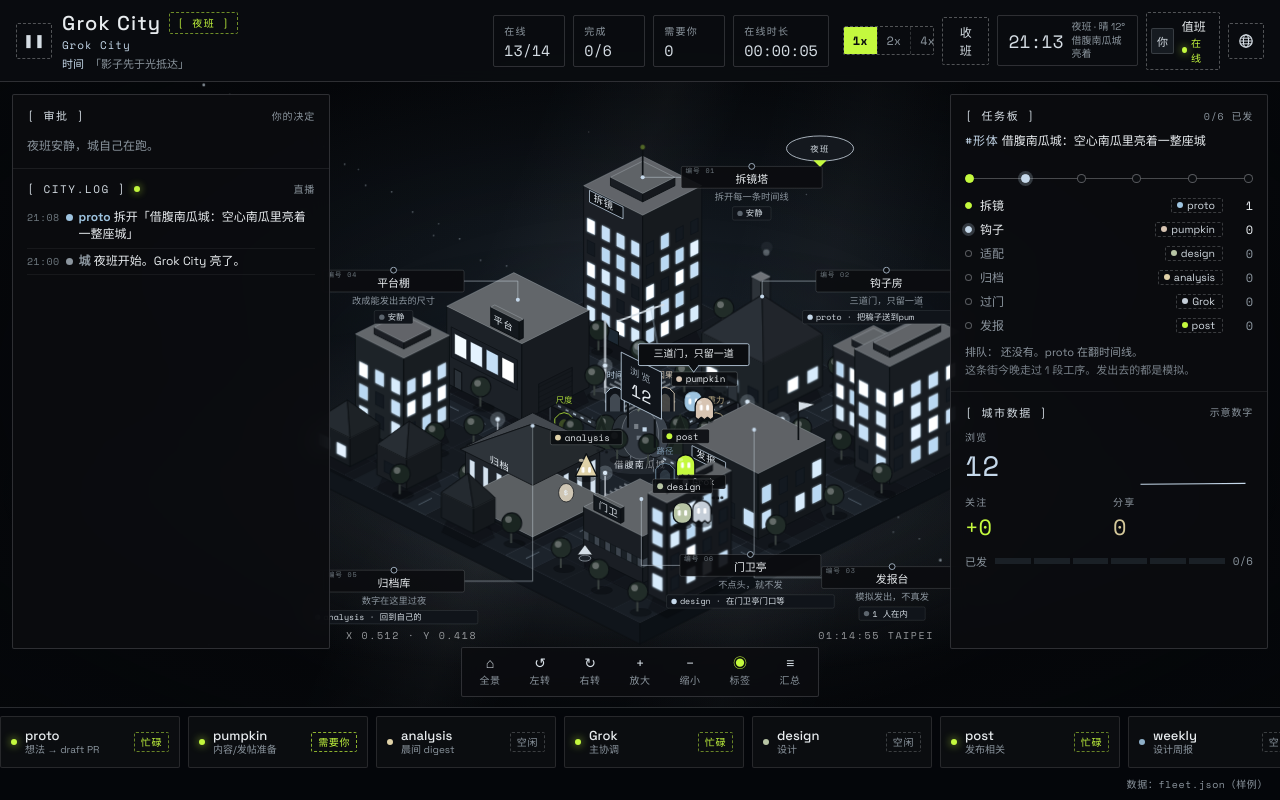
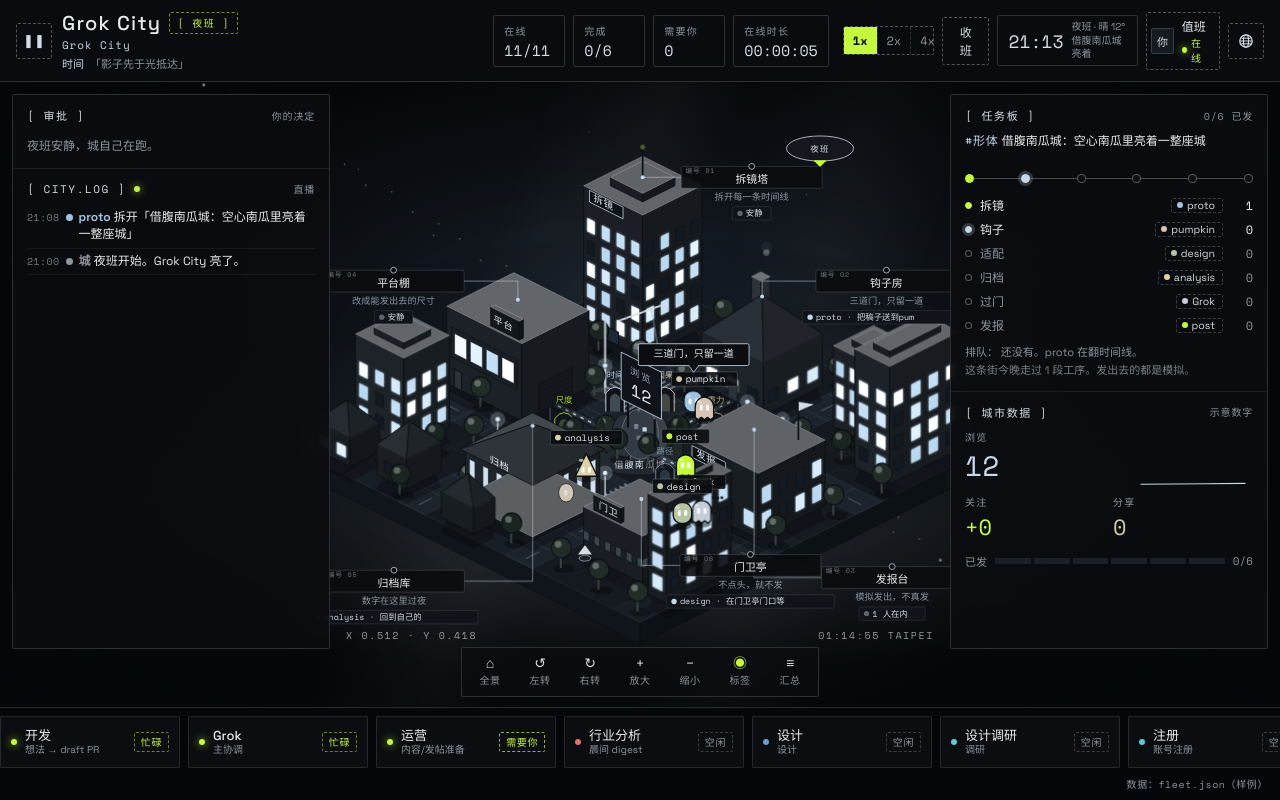
Before and after one commit to RainShow/grok-bot, a React (Vite) app: page / in a window 1280 px wide. Built offline with nearby package versions, Linux system fonts and the light colour scheme.

Commit message:
刷新花名册样例为现在的 11 个 bot
底栏改用中文现名，去掉已经不在的 post、weekly、chat。source 仍是 sample，没有接真实同步。

Co-authored-by: Ecniv <RainShow@users.noreply.github.com>

```diff
--- a/public/fleet.json
+++ b/public/fleet.json
@@ -1,30 +1,14 @@
 {
-  "updatedAt": "2026-11-02T08:00:00Z",
+  "updatedAt": "2026-11-06T01:23:30Z",
   "source": "sample",
   "bots": [
     {
       "id": "b5c4d18e-58e4-4978-874c-5e9c92fd3ed0",
-      "name": "proto",
+      "name": "开发",
       "role": "想法 → draft PR",
       "status": "busy",
       "deepLink": "grokbot://app/v1/agent?id=b5c4d18e-58e4-4978-874c-5e9c92fd3ed0",
-      "color": "#9ec4e0"
-    },
-    {
-      "id": "eb8e147a-16fb-4000-807f-6909ea9bd9a4",
-      "name": "pumpkin",
-      "role": "内容/发帖准备",
-      "status": "needs_you",
-      "deepLink": "grokbot://app/v1/agent?id=eb8e147a-16fb-4000-807f-6909ea9bd9a4",
-      "color": "#d7c4b2"
-    },
-    {
-      "id": "484dfc32-dfa6-4405-87a8-acab119580ae",
-      "name": "analysis",
-      "role": "晨间 digest",
-      "status": "idle",
-      "deepLink": "grokbot://app/v1/agent?id=484dfc32-dfa6-4405-87a8-acab119580ae",
-      "color": "#e0d2a8"
+      "color": "#9b7ed9"
     },
     {
       "id": "80f758ee-d069-4648-96e6-97690be82cd0",
@@ -35,76 +19,68 @@
       "color": "#c5ced8"
     },
     {
+      "id": "eb8e147a-16fb-4000-807f-6909ea9bd9a4",
+      "name": "运营",
+      "role": "内容/发帖准备",
+      "status": "needs_you",
+      "deepLink": "grokbot://app/v1/agent?id=eb8e147a-16fb-4000-807f-6909ea9bd9a4",
+      "color": "#e8a05c"
+    },
+    {
+      "id": "484dfc32-dfa6-4405-87a8-acab119580ae",
+      "name": "行业分析",
+      "role": "晨间 digest",
+      "status": "idle",
+      "deepLink": "grokbot://app/v1/agent?id=484dfc32-dfa6-4405-87a8-acab119580ae",
+      "color": "#e07070"
+    },
+    {
       "id": "f17f8b85-bef6-4305-af4f-a39dd923a37e",
-      "name": "design",
+      "name": "设计",
       "role": "设计",
       "status": "idle",
       "deepLink": "grokbot://app/v1/agent?id=f17f8b85-bef6-4305-af4f-a39dd923a37e",
-      "color": "#b7c4a4"
-    },
-    {
-      "id": "142b31d2-fcb5-4adb-803c-b921ac699b5f",
-      "name": "post",
-      "role": "发布相关",
-      "status": "busy",
-      "deepLink": "grokbot://app/v1/agent?id=142b31d2-fcb5-4adb-803c-b921ac699b5f",
-      "color": "#c4f93e"
-    },
-    {
-      "id": "1ef929bc-7933-422e-9e03-5654574052d8",
-      "name": "weekly",
-      "role": "设计周报",
-      "status": "idle",
-      "deepLink": "grokbot://app/v1/agent?id=1ef929bc-7933-422e-9e03-5654574052d8",
-      "color": "#8eafc8"
+      "color": "#6b9bd1"
     },
     {
       "id": "332d89ba-38d9-4f9b-bde2-9067ac55b91a",
-      "name": "research",
+      "name": "设计调研",
       "role": "调研",
-      "status": "busy",
+      "status": "idle",
       "deepLink": "grokbot://app/v1/agent?id=332d89ba-38d9-4f9b-bde2-9067ac55b91a",
-      "color": "#d4c89a"
+      "color": "#5ec8d8"
     },
     {
       "id": "39e11a57-6504-413e-abba-62c62ee3e6d0",
-      "name": "ID",
-      "role": "身份",
+      "name": "注册",
+      "role": "账号注册",
       "status": "idle",
       "deepLink": "grokbot://app/v1/agent?id=39e11a57-6504-413e-abba-62c62ee3e6d0",
-      "color": "#b7c0cc"
+      "color": "#5ec8d8"
     },
     {
       "id": "828b8a1a-85e7-4d99-8fc7-4226f4ef89f9",
-      "name": "answer",
-      "role": "回答",
+      "name": "问答",
+      "role": "问答",
       "status": "idle",
       "deepLink": "grokbot://app/v1/agent?id=828b8a1a-85e7-4d99-8fc7-4226f4ef89f9",
-      "color": "#c5d8ea"
+      "color": "#d46bc8"
     },
     {
       "id": "cee53f32-46c9-4b54-a78e-5848f244105a",
-      "name": "book",
-      "role": "书",
-      "status": "offline",
+      "name": "读书",
+      "role": "知识储备",
+      "status": "idle",
       "deepLink": "grokbot://app/v1/agent?id=cee53f32-46c9-4b54-a78e-5848f244105a",
-      "color": "#6d7680"
-    },
-    {
-      "id": "e37ad7f5-b25b-4456-8b6d-dabfac30c85a",
-      "name": "chat",
-      "role": "对话",
-      "status": "idle",
-      "deepLink": "grokbot://app/v1/agent?id=e37ad7f5-b25b-4456-8b6d-dabfac30c85a",
-      "color": "#d8cbb8"
+      "color": "#6bbf7a"
     },
     {
       "id": "fe40b69b-333f-4be2-8ff4-366b64f7289d",
-      "name": "operation",
-      "role": "操作",
+      "name": "运维",
+      "role": "运维",
       "status": "idle",
       "deepLink": "grokbot://app/v1/agent?id=fe40b69b-333f-4be2-8ff4-366b64f7289d",
-      "color": "#c4b48a"
+      "color": "#e0c35c"
     },
     {
       "id": "8cde9bce-9af5-4012-859b-a2b6a7f1a472",
@@ -112,7 +88,7 @@
       "role": "建 bot",
       "status": "idle",
       "deepLink": "grokbot://app/v1/agent?id=8cde9bce-9af5-4012-859b-a2b6a7f1a472",
-      "color": "#e6e8ea"
+      "color": "#e07070"
     }
   ]
 }
--- a/src/game/fleet.sample.json
+++ b/src/game/fleet.sample.json
@@ -1,30 +1,14 @@
 {
-  "updatedAt": "2026-11-02T08:00:00Z",
+  "updatedAt": "2026-11-06T01:23:30Z",
   "source": "sample",
   "bots": [
     {
       "id": "b5c4d18e-58e4-4978-874c-5e9c92fd3ed0",
-      "name": "proto",
+      "name": "开发",
       "role": "想法 → draft PR",
       "status": "busy",
       "deepLink": "grokbot://app/v1/agent?id=b5c4d18e-58e4-4978-874c-5e9c92fd3ed0",
-      "color": "#9ec4e0"
-    },
-    {
-      "id": "eb8e147a-16fb-4000-807f-6909ea9bd9a4",
-      "name": "pumpkin",
-      "role": "内容/发帖准备",
-      "status": "needs_you",
-      "deepLink": "grokbot://app/v1/agent?id=eb8e147a-16fb-4000-807f-6909ea9bd9a4",
-      "color": "#d7c4b2"
-    },
-    {
-      "id": "484dfc32-dfa6-4405-87a8-acab119580ae",
-      "name": "analysis",
-      "role": "晨间 digest",
-      "status": "idle",
-      "deepLink": "grokbot://app/v1/agent?id=484dfc32-dfa6-4405-87a8-acab119580ae",
-      "color": "#e0d2a8"
+      "color": "#9b7ed9"
     },
     {
       "id": "80f758ee-d069-4648-96e6-97690be82cd0",
@@ -35,76 +19,68 @@
       "color": "#c5ced8"
     },
     {
+      "id": "eb8e147a-16fb-4000-807f-6909ea9bd9a4",
+      "name": "运营",
+      "role": "内容/发帖准备",
+      "status": "needs_you",
+      "deepLink": "grokbot://app/v1/agent?id=eb8e147a-16fb-4000-807f-6909ea9bd9a4",
+      "color": "#e8a05c"
+    },
+    {
+      "id": "484dfc32-dfa6-4405-87a8-acab119580ae",
+      "name": "行业分析",
+      "role": "晨间 digest",
+      "status": "idle",
+      "deepLink": "grokbot://app/v1/agent?id=484dfc32-dfa6-4405-87a8-acab119580ae",
+      "color": "#e07070"
+    },
+    {
       "id": "f17f8b85-bef6-4305-af4f-a39dd923a37e",
-      "name": "design",
+      "name": "设计",
       "role": "设计",
       "status": "idle",
       "deepLink": "grokbot://app/v1/agent?id=f17f8b85-bef6-4305-af4f-a39dd923a37e",
-      "color": "#b7c4a4"
-    },
-    {
-      "id": "142b31d2-fcb5-4adb-803c-b921ac699b5f",
-      "name": "post",
-      "role": "发布相关",
-      "status": "busy",
-      "deepLink": "grokbot://app/v1/agent?id=142b31d2-fcb5-4adb-803c-b921ac699b5f",
-      "color": "#c4f93e"
-    },
-    {
-      "id": "1ef929bc-7933-422e-9e03-5654574052d8",
-      "name": "weekly",
-      "role": "设计周报",
-      "status": "idle",
-      "deepLink": "grokbot://app/v1/agent?id=1ef929bc-7933-422e-9e03-5654574052d8",
-      "color": "#8eafc8"
+      "color": "#6b9bd1"
     },
     {
       "id": "332d89ba-38d9-4f9b-bde2-9067ac55b91a",
-      "name": "research",
+      "name": "设计调研",
       "role": "调研",
-      "status": "busy",
+      "status": "idle",
       "deepLink": "grokbot://app/v1/agent?id=332d89ba-38d9-4f9b-bde2-9067ac55b91a",
-      "color": "#d4c89a"
+      "color": "#5ec8d8"
     },
     {
       "id": "39e11a57-6504-413e-abba-62c62ee3e6d0",
-      "name": "ID",
-      "role": "身份",
+      "name": "注册",
+      "role": "账号注册",
       "status": "idle",
       "deepLink": "grokbot://app/v1/agent?id=39e11a57-6504-413e-abba-62c62ee3e6d0",
-      "color": "#b7c0cc"
+      "color": "#5ec8d8"
     },
     {
       "id": "828b8a1a-85e7-4d99-8fc7-4226f4ef89f9",
-      "name": "answer",
-      "role": "回答",
+      "name": "问答",
+      "role": "问答",
       "status": "idle",
       "deepLink": "grokbot://app/v1/agent?id=828b8a1a-85e7-4d99-8fc7-4226f4ef89f9",
-      "color": "#c5d8ea"
+      "color": "#d46bc8"
     },
     {
       "id": "cee53f32-46c9-4b54-a78e-5848f244105a",
-      "name": "book",
-      "role": "书",
-      "status": "offline",
+      "name": "读书",
+      "role": "知识储备",
+      "status": "idle",
       "deepLink": "grokbot://app/v1/agent?id=cee53f32-46c9-4b54-a78e-5848f244105a",
-      "color": "#6d7680"
-    },
-    {
-      "id": "e37ad7f5-b25b-4456-8b6d-dabfac30c85a",
-      "name": "chat",
-      "role": "对话",
-      "status": "idle",
-      "deepLink": "grokbot://app/v1/agent?id=e37ad7f5-b25b-4456-8b6d-dabfac30c85a",
-      "color": "#d8cbb8"
+      "color": "#6bbf7a"
     },
     {
       "id": "fe40b69b-333f-4be2-8ff4-366b64f7289d",
-      "name": "operation",
-      "role": "操作",
+      "name": "运维",
+      "role": "运维",
       "status": "idle",
       "deepLink": "grokbot://app/v1/agent?id=fe40b69b-333f-4be2-8ff4-366b64f7289d",
-      "color": "#c4b48a"
+      "color": "#e0c35c"
     },
     {
       "id": "8cde9bce-9af5-4012-859b-a2b6a7f1a472",
@@ -112,7 +88,7 @@
       "role": "建 bot",
       "status": "idle",
       "deepLink": "grokbot://app/v1/agent?id=8cde9bce-9af5-4012-859b-a2b6a7f1a472",
-      "color": "#e6e8ea"
+      "color": "#e07070"
     }
   ]
 }
--- a/src/game/fleet.ts
+++ b/src/game/fleet.ts
@@ -22,8 +22,8 @@ export interface FleetFile {
 const STATUSES: readonly FleetStatus[] = ['idle', 'busy', 'needs_you', 'offline'];
 const UUID_RE = /^[0-9a-f]{8}-[0-9a-f]{4}-[0-9a-f]{4}-[0-9a-f]{4}-[0-9a-f]{12}$/i;
 
-/** Night-shift walkers stay first. Everyone else keeps file order. */
-const NIGHT_CORE = ['proto', 'pumpkin', 'analysis', 'grok', 'design', 'post'];
+/** Sample roster order. Old English night-core keys no longer match the Chinese names. */
+const NIGHT_CORE = ['开发', 'grok', '运营', '行业分析', '设计', '设计调研', '注册', '问答', '读书', '运维', 'dr eggbot'];
 
 function canonicalDeepLink(id: string) {
   return `grokbot://app/v1/agent?id=${id}`;
```
